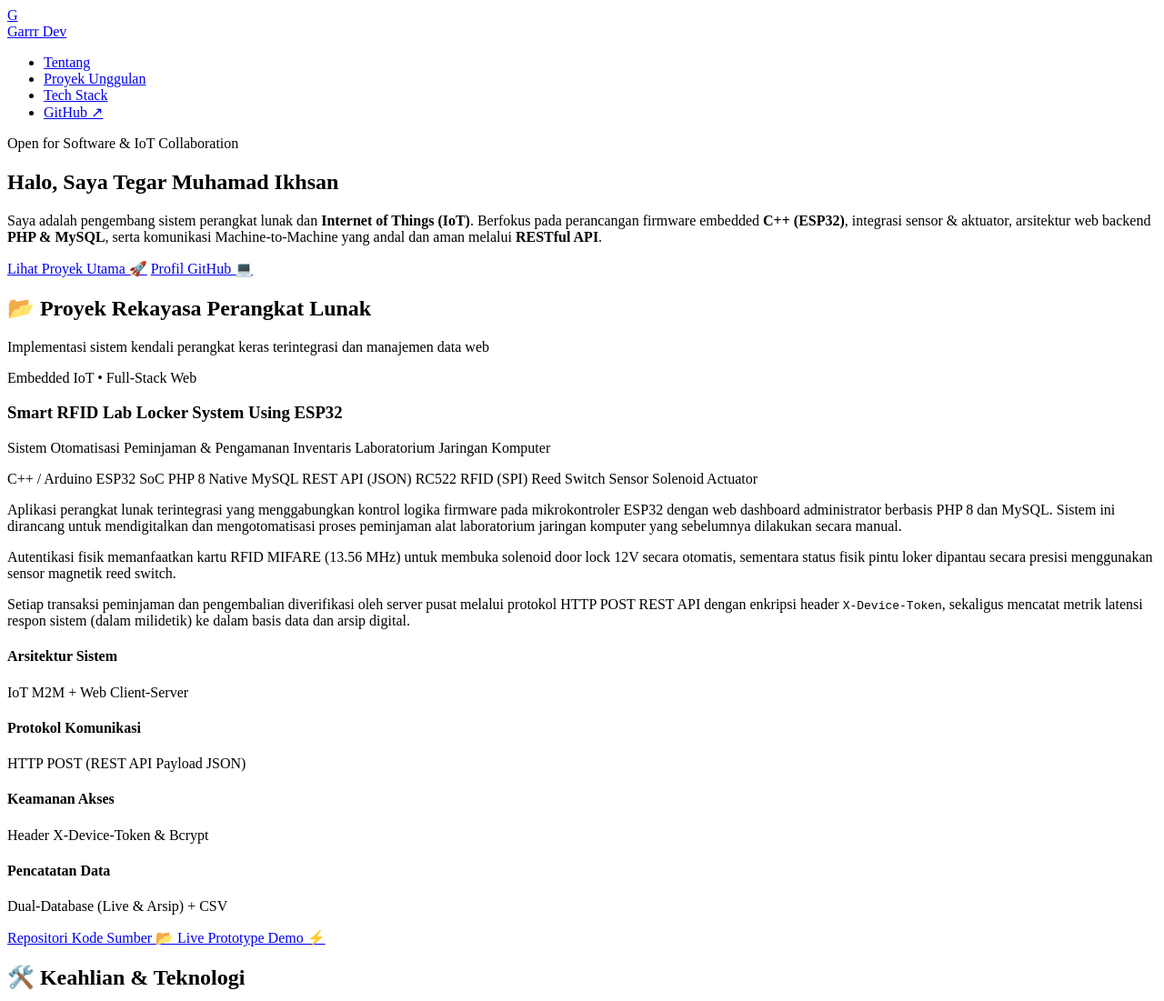
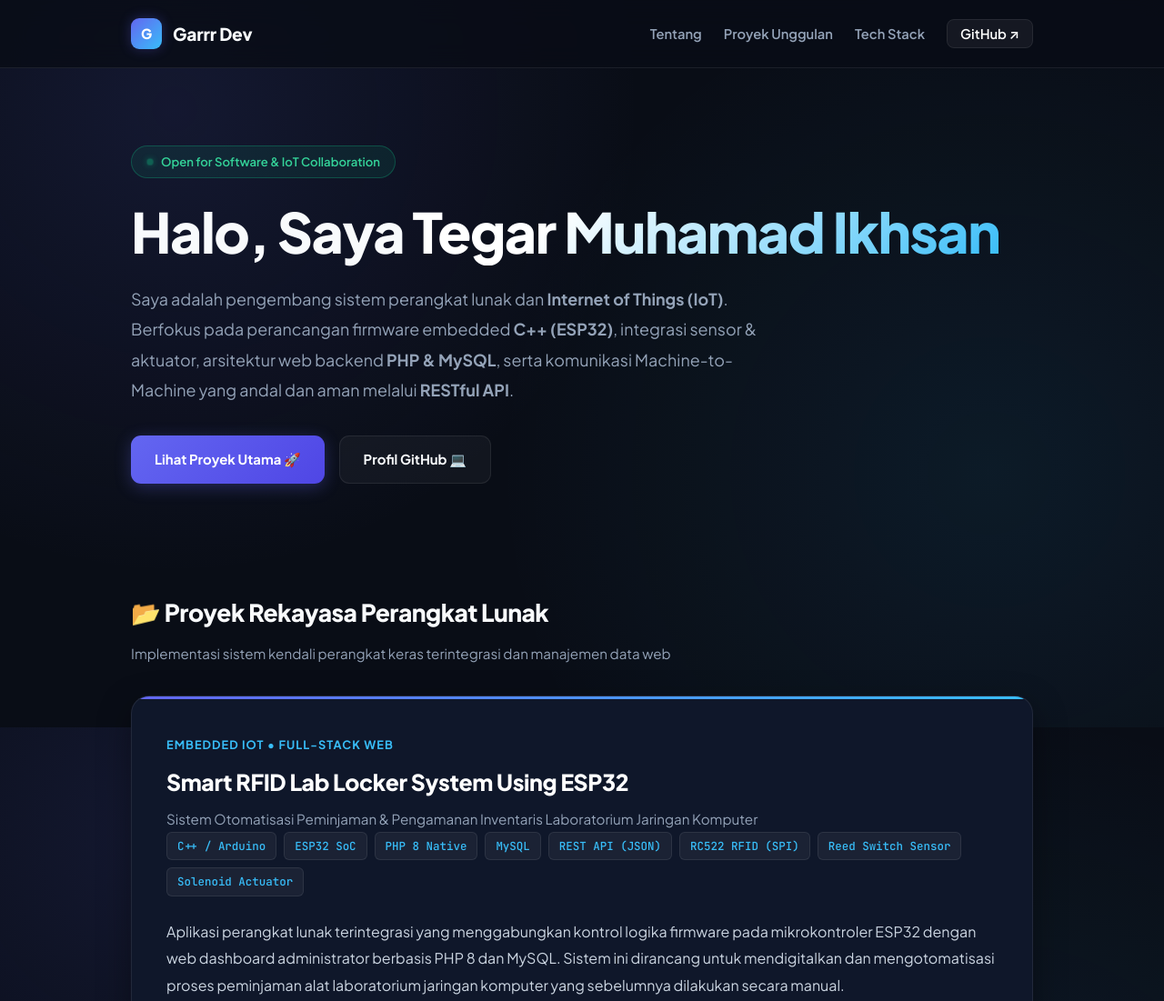
Before and after one commit to tegarmuhamad122-cmd/Portofolio, a plain HTML site: page index.html in a window 1280 px wide. Shown: the top 1101 px of the page at 91% size. Drawn offline with Linux system fonts and the light colour scheme.

Commit message:
Add files via upload

```diff
--- /dev/null
+++ b/style.css
@@ -0,0 +1,464 @@
+/* =====================================================================
+   style.css - Portofolio Developer & IoT Showcase
+   Pengembang : Tegar Muhamad Ikhsan
+   ===================================================================== */
+
+:root {
+    --bg-dark: #090d16;
+    --bg-card: #0f172a;
+    --bg-card-hover: #1e293b;
+    --primary: #6366f1;
+    --primary-glow: rgba(99, 102, 241, 0.3);
+    --secondary: #38bdf8;
+    --accent: #10b981;
+    --text-main: #f8fafc;
+    --text-muted: #94a3b8;
+    --border: rgba(255, 255, 255, 0.08);
+    --border-hover: rgba(99, 102, 241, 0.4);
+    --font-sans: 'Plus Jakarta Sans', -apple-system, BlinkMacSystemFont, sans-serif;
+    --font-mono: 'JetBrains Mono', monospace;
+    --transition: all 0.25s cubic-bezier(0.4, 0, 0.2, 1);
+}
+
+/* Reset Dasar */
+* {
+    box-sizing: border-box;
+    margin: 0;
+    padding: 0;
+}
+
+html {
+    scroll-behavior: smooth;
+}
+
+body {
+    background-color: var(--bg-dark);
+    color: var(--text-main);
+    font-family: var(--font-sans);
+    line-height: 1.7;
+    overflow-x: hidden;
+    background-image:
+        radial-gradient(circle at 15% 15%, rgba(99, 102, 241, 0.12) 0%, transparent 40%),
+        radial-gradient(circle at 85% 65%, rgba(56, 189, 248, 0.08) 0%, transparent 45%);
+    background-attachment: fixed;
+}
+
+/* KUNCI SPASI PARAGRAF: MEMBERIKAN JARAK VERTIKAL TEGAS & RAPI */
+p {
+    margin-bottom: 1.5rem !important;
+    line-height: 1.85 !important;
+}
+
+p:last-child {
+    margin-bottom: 0 !important;
+}
+
+code {
+    font-family: var(--font-mono);
+    background: rgba(255, 255, 255, 0.08);
+    padding: 2px 7px;
+    border-radius: 5px;
+    font-size: 0.88em;
+    color: var(--secondary);
+    border: 1px solid rgba(255, 255, 255, 0.1);
+}
+
+.container {
+    max-width: 1040px;
+    margin: 0 auto;
+    padding: 0 24px;
+}
+
+/* NAVBAR */
+header {
+    padding: 20px 0;
+    border-bottom: 1px solid var(--border);
+    backdrop-filter: blur(14px);
+    -webkit-backdrop-filter: blur(14px);
+    position: sticky;
+    top: 0;
+    z-index: 100;
+    background: rgba(9, 13, 22, 0.82);
+}
+
+.nav-wrap {
+    display: flex;
+    justify-content: space-between;
+    align-items: center;
+}
+
+.brand {
+    display: flex;
+    align-items: center;
+    gap: 12px;
+    text-decoration: none;
+    color: var(--text-main);
+    font-weight: 800;
+    font-size: 1.2rem;
+    letter-spacing: -0.01em;
+}
+
+.brand-badge {
+    background: linear-gradient(135deg, var(--primary), var(--secondary));
+    width: 34px;
+    height: 34px;
+    border-radius: 9px;
+    display: flex;
+    align-items: center;
+    justify-content: center;
+    font-size: 0.95rem;
+    font-weight: 800;
+    color: #ffffff;
+    box-shadow: 0 0 14px var(--primary-glow);
+}
+
+.nav-links {
+    display: flex;
+    align-items: center;
+    gap: 24px;
+    list-style: none;
+}
+
+.nav-links a {
+    color: var(--text-muted);
+    text-decoration: none;
+    font-size: 0.92rem;
+    font-weight: 600;
+    transition: var(--transition);
+}
+
+.nav-links a:hover {
+    color: var(--text-main);
+}
+
+.nav-btn-github {
+    padding: 6px 14px;
+    background: rgba(255, 255, 255, 0.05);
+    border: 1px solid var(--border);
+    border-radius: 8px;
+    color: #ffffff !important;
+}
+
+.nav-btn-github:hover {
+    background: rgba(255, 255, 255, 0.1);
+}
+
+/* HERO SECTION */
+.hero {
+    padding: 85px 0 65px;
+}
+
+.badge-status {
+    display: inline-flex;
+    align-items: center;
+    gap: 8px;
+    padding: 6px 16px;
+    background: rgba(16, 185, 129, 0.1);
+    border: 1px solid rgba(16, 185, 129, 0.3);
+    border-radius: 9999px;
+    font-size: 0.82rem;
+    color: #34d399;
+    font-weight: 600;
+    margin-bottom: 24px;
+}
+
+.status-dot {
+    width: 8px;
+    height: 8px;
+    border-radius: 50%;
+    background: #10b981;
+    box-shadow: 0 0 8px #10b981;
+    animation: pulseGlow 2s infinite;
+}
+
+@keyframes pulseGlow {
+    0%, 100% { opacity: 1; transform: scale(1); }
+    50% { opacity: 0.4; transform: scale(0.9); }
+}
+
+.hero h1 {
+    font-size: clamp(2.4rem, 5.2vw, 3.8rem);
+    font-weight: 800;
+    line-height: 1.15;
+    margin-bottom: 22px;
+    letter-spacing: -0.025em;
+}
+
+.text-gradient {
+    background: linear-gradient(135deg, #ffffff 25%, var(--secondary) 100%);
+    -webkit-background-clip: text;
+    -webkit-text-fill-color: transparent;
+}
+
+.hero-desc {
+    font-size: 1.12rem;
+    color: var(--text-muted);
+    max-width: 720px;
+    margin-bottom: 34px !important;
+}
+
+.hero-actions {
+    display: flex;
+    gap: 16px;
+    flex-wrap: wrap;
+}
+
+.btn {
+    display: inline-flex;
+    align-items: center;
+    gap: 8px;
+    padding: 13px 26px;
+    border-radius: 11px;
+    font-weight: 700;
+    font-size: 0.93rem;
+    text-decoration: none;
+    transition: var(--transition);
+}
+
+.btn-primary {
+    background: linear-gradient(135deg, var(--primary), #4f46e5);
+    color: #ffffff;
+    box-shadow: 0 4px 18px var(--primary-glow);
+}
+
+.btn-primary:hover {
+    transform: translateY(-2px);
+    box-shadow: 0 8px 24px rgba(99, 102, 241, 0.45);
+    filter: brightness(1.05);
+}
+
+.btn-outline {
+    background: rgba(255, 255, 255, 0.04);
+    border: 1px solid var(--border);
+    color: var(--text-main);
+}
+
+.btn-outline:hover {
+    background: rgba(255, 255, 255, 0.08);
+    transform: translateY(-2px);
+    border-color: rgba(255, 255, 255, 0.2);
+}
+
+/* SECTION TITLE */
+section {
+    padding: 55px 0;
+}
+
+.section-header {
+    margin-bottom: 32px;
+}
+
+.section-title {
+    font-size: 1.65rem;
+    font-weight: 800;
+    letter-spacing: -0.02em;
+    margin-bottom: 8px;
+}
+
+.section-subtitle {
+    color: var(--text-muted);
+    font-size: 0.95rem;
+}
+
+/* PROJECT CARD */
+.project-card {
+    background: var(--bg-card);
+    border: 1px solid var(--border);
+    border-radius: 20px;
+    padding: 38px;
+    position: relative;
+    overflow: hidden;
+    transition: var(--transition);
+    box-shadow: 0 12px 36px rgba(0, 0, 0, 0.35);
+}
+
+.project-card::before {
+    content: "";
+    position: absolute;
+    top: 0;
+    left: 0;
+    right: 0;
+    height: 3px;
+    background: linear-gradient(90deg, var(--primary), var(--secondary));
+}
+
+.project-card:hover {
+    border-color: var(--border-hover);
+    transform: translateY(-3px);
+    box-shadow: 0 18px 42px rgba(0, 0, 0, 0.45);
+}
+
+.project-category {
+    font-size: 0.8rem;
+    text-transform: uppercase;
+    letter-spacing: 0.08em;
+    font-weight: 700;
+    color: var(--secondary);
+    display: inline-block;
+    margin-bottom: 8px;
+}
+
+.project-title {
+    font-size: 1.55rem;
+    font-weight: 800;
+    color: #ffffff;
+    letter-spacing: -0.015em;
+    margin-bottom: 6px;
+}
+
+.project-tagline {
+    color: var(--text-muted);
+    font-size: 0.95rem;
+    margin-bottom: 18px !important;
+}
+
+.project-tags {
+    display: flex;
+    gap: 8px;
+    flex-wrap: wrap;
+    margin-bottom: 24px;
+}
+
+.tag {
+    font-family: var(--font-mono);
+    font-size: 0.78rem;
+    padding: 4px 11px;
+    border-radius: 6px;
+    background: rgba(255, 255, 255, 0.05);
+    border: 1px solid rgba(255, 255, 255, 0.08);
+    color: var(--secondary);
+    font-weight: 500;
+}
+
+.project-desc-block {
+    margin-bottom: 28px;
+}
+
+.project-desc-block p {
+    color: #cbd5e1;
+    font-size: 1rem;
+}
+
+.project-specs {
+    display: grid;
+    grid-template-columns: repeat(auto-fit, minmax(210px, 1fr));
+    gap: 16px;
+    background: rgba(0, 0, 0, 0.28);
+    border: 1px solid rgba(255, 255, 255, 0.05);
+    padding: 22px;
+    border-radius: 14px;
+    margin-bottom: 30px;
+}
+
+.spec-item h4 {
+    font-size: 0.78rem;
+    color: var(--text-muted);
+    text-transform: uppercase;
+    letter-spacing: 0.06em;
+    margin-bottom: 5px;
+}
+
+.spec-item p {
+    font-size: 0.92rem;
+    color: #f1f5f9;
+    font-weight: 700;
+    margin-bottom: 0 !important;
+}
+
+.project-links {
+    display: flex;
+    gap: 14px;
+    flex-wrap: wrap;
+}
+
+/* SKILLS GRID */
+.skills-grid {
+    display: grid;
+    grid-template-columns: repeat(auto-fit, minmax(225px, 1fr));
+    gap: 20px;
+}
+
+.skill-card {
+    background: var(--bg-card);
+    border: 1px solid var(--border);
+    border-radius: 16px;
+    padding: 26px;
+    transition: var(--transition);
+}
+
+.skill-card:hover {
+    background: var(--bg-card-hover);
+    transform: translateY(-3px);
+    border-color: rgba(255, 255, 255, 0.15);
+}
+
+.skill-icon {
+    font-size: 1.85rem;
+    margin-bottom: 14px;
+    display: inline-block;
+}
+
+.skill-card h3 {
+    font-size: 1.1rem;
+    margin-bottom: 14px;
+    color: #f8fafc;
+    font-weight: 700;
+}
+
+.skill-card ul {
+    list-style: none;
+    color: var(--text-muted);
+    font-size: 0.88rem;
+}
+
+.skill-card li {
+    margin-bottom: 8px;
+    display: flex;
+    align-items: center;
+    gap: 8px;
+    line-height: 1.5;
+}
+
+.skill-card li:last-child {
+    margin-bottom: 0;
+}
+
+.skill-card li::before {
+    content: "▹";
+    color: var(--primary);
+    font-weight: 700;
+}
+
+/* FOOTER */
+footer {
+    margin-top: 60px;
+    padding: 40px 0;
+    border-top: 1px solid var(--border);
+    text-align: center;
+    color: var(--text-muted);
+    font-size: 0.88rem;
+}
+
+.footer-meta {
+    margin-top: 8px !important;
+    font-size: 0.82rem;
+}
+
+footer a {
+    color: var(--secondary);
+    text-decoration: none;
+    transition: var(--transition);
+}
+
+footer a:hover {
+    text-decoration: underline;
+}
+
+/* RESPONSIVE */
+@media (max-width: 680px) {
+    .hero { padding: 55px 0 35px; }
+    .project-card { padding: 24px; }
+    .hero-actions { flex-direction: column; }
+    .btn { width: 100%; justify-content: center; }
+    .nav-links { display: none; }
+}
```
Also changed, not shown: index.html (line endings or trailing spaces).
